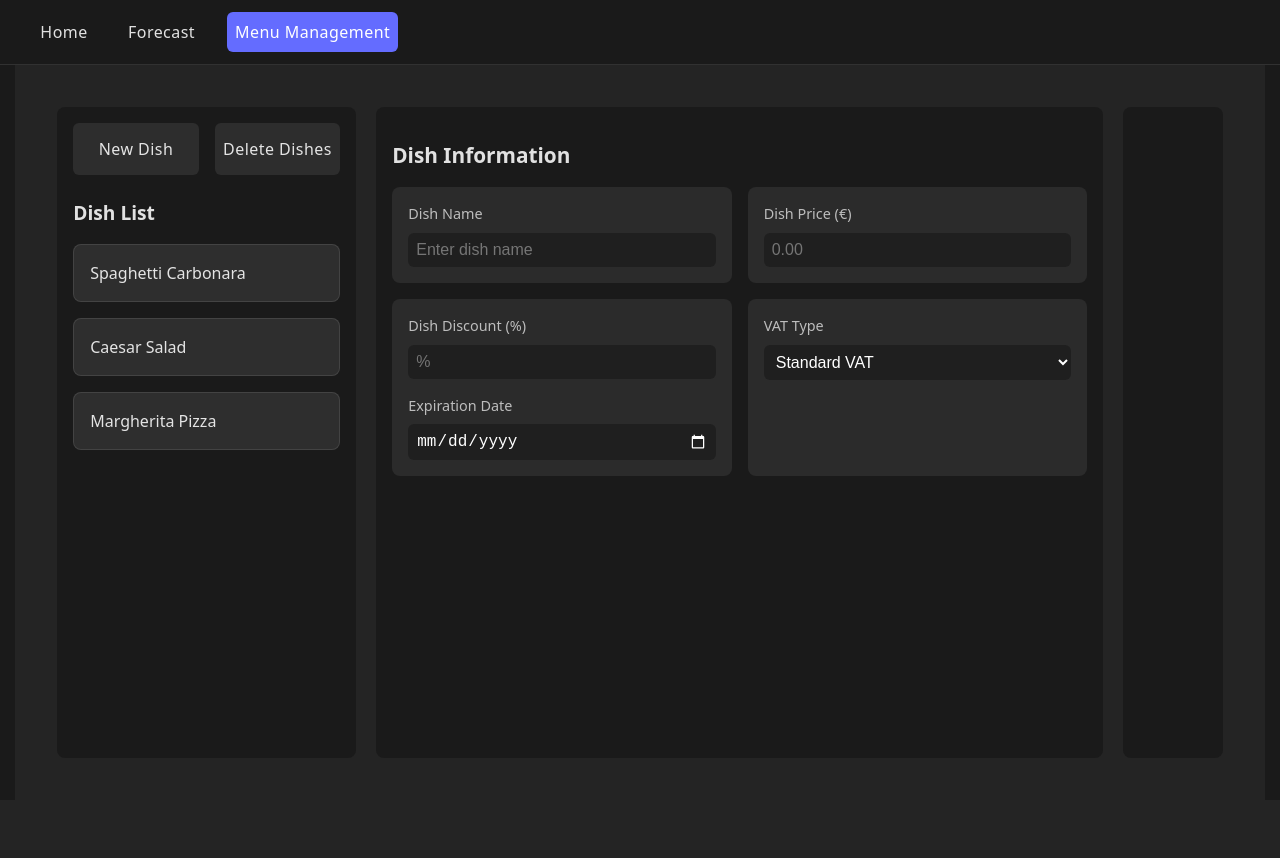
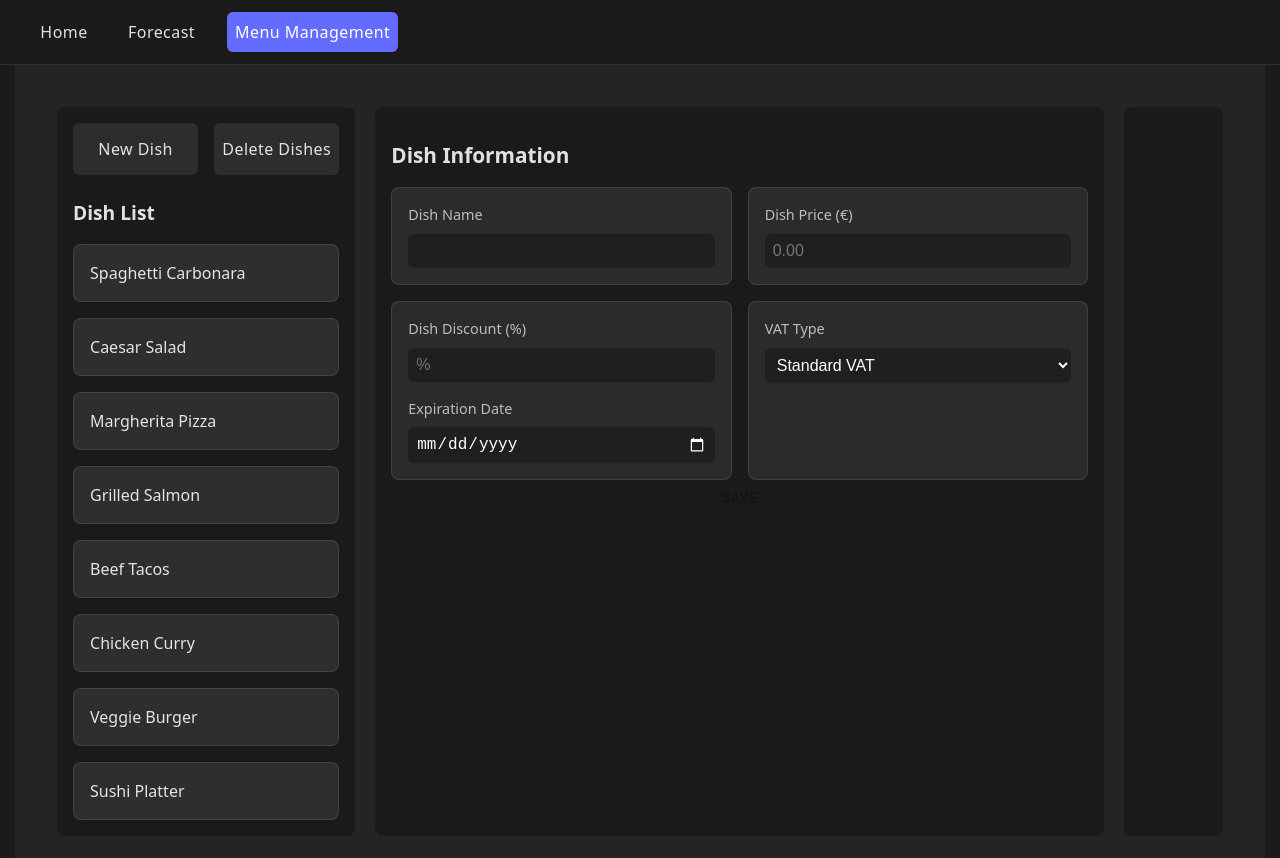
Before and after one commit to KarolisPetrovskis/Nightmare, a React (Vite) app in the folder frontend/: page /menu-management in a window 1280 px wide. Shown: the top 858 px of the page. Before the commit the page ends 800 px from the top, so only its background shows below. Built offline with nearby package versions, Linux system fonts and the light colour scheme; no server answers.

Commit message:
more changes to menu manag.

```diff
--- a/frontend/src/pages/MenuManagement.css
+++ b/frontend/src/pages/MenuManagement.css
@@ -15,12 +15,19 @@
   border-radius: 8px;
   display: flex;
   flex-direction: column;
+  overflow: hidden;
 }
-
-
 
 .info-container {
   flex-grow: 5;
+  background-color: #1a1a1a;
+  margin: 10px;
+  padding: 16px;
+  border-radius: 8px;
+}
+
+.option-container {
+  flex-grow: 2;
   background-color: #1a1a1a;
   margin: 10px;
   padding: 16px;
@@ -34,60 +41,55 @@
   font-weight: 600;
 }
 
+.dish-actions {
+  display: flex;
+  gap: 1rem;
+  margin-bottom: 1.5rem;
+  width: 100%;
+}
+
+.dish-list {
+  display: flex;
+  flex-direction: column;
+  gap: 1rem;
+}
+
 .dish-card {
   position: relative;
-  padding: 12px 16px;
-  border: 1px solid #ddd;
-  border-radius: 10px;
-  background: white;
-  transition: background 0.2s;
+  background-color: #2e2e2e;
+  border: 1px solid rgba(255, 255, 255, 0.1);
+  border-radius: 8px;
+  padding: 1rem;
+  font-weight: 500;
+  cursor: pointer;
+  transition: background-color 0.2s, border-color 0.2s;
 }
 
-/* X icon overlay */
+.dish-card:hover {
+  background-color: #3b3b3b;
+  border-color: #646cff;
+}
+
+.dish-card.selected {
+  border-color: #646cff;
+  background-color: #3b3b3b;
+}
+
 .delete-x {
   position: absolute;
   right: 10px;
   top: 50%;
   transform: translateY(-50%);
-
   cursor: pointer;
   font-size: 18px;
   color: #ff5b5b;
-
   border-radius: 50%;
   padding: 2px 6px;
-
-  pointer-events: auto; /* important */
+  pointer-events: auto;
 }
 
-/* hover effect */
 .delete-x:hover {
   color: white;
-}
-
-
-/* Highlight Delete button ON */
-.delete-dish.active {
-  background-color: #b33e3e !important;
-  color: #fff !important;
-}
-
-.option-container {
-  flex-grow: 2;
-  background-color: #1a1a1a;
-  margin: 10px;
-  padding: 16px;
-  border-radius: 8px;
-}
-
-
-
-
-.dish-actions {
-  display: flex;
-  gap: 1rem;
-  margin-bottom: 1.5rem;
-  width: 100%;
 }
 
 .dish-action-button {
@@ -106,6 +108,7 @@
 .new-dish {
   background-color: #2d2d2d !important;
 }
+
 .new-dish:hover {
   background-color: #3e44b3 !important;
   color: #fff !important;
@@ -114,42 +117,42 @@
 .delete-dish {
   background-color: #2d2d2d !important;
 }
+
 .delete-dish:hover {
   background-color: #b33e3e !important;
   color: #fff !important;
 }
 
-.dish-list {
-  display: flex;
-  flex-direction: column;
-  gap: 1rem;
-  overflow-y: auto;
+.delete-dish.active {
+  background-color: #b33e3e !important;
+  color: #fff !important;
 }
 
-.dish-card {
-  background-color: #2e2e2e;
-  border: 1px solid rgba(255, 255, 255, 0.1);
+.save-button {
+  width: 100%;
+  padding: 14px;
   border-radius: 8px;
-  padding: 1rem;
-  font-weight: 500;
-  cursor: pointer;
-  transition: background-color 0.2s, border-color 0.2s;
+  font-size: 1.1rem;
+  font-weight: 600;
+  background-color: #3a3a3a;
+  color: #777;
+  cursor: not-allowed;
+  transition: background 0.2s, color 0.2s;
 }
 
-.dish-card:hover {
-  background-color: #3b3b3b;
-  border-color: #646cff;
+.save-button.active {
+  background-color: #3e44b3;
+  color: white;
+  cursor: pointer;
+  margin-top: 16px;
 }
 
-
-/* Title inside info-container */
 .section-title {
   font-size: 1.3rem;
   margin-bottom: 1rem;
   font-weight: 600;
 }
 
-/* 2×2 grid layout for the boxes */
 .info-grid {
   display: grid;
   grid-template-columns: repeat(2, 1fr);
@@ -157,24 +160,25 @@
   margin-top: 10px;
 }
 
-/* The 4 boxes */
 .info-box {
+  border: 1px solid rgba(255, 255, 255, 0.1);
   background-color: #2b2b2b;
   padding: 16px;
   border-radius: 8px;
   display: flex;
   flex-direction: column;
   gap: 8px;
-
 }
 
-/* Labels */
 .info-box label {
   font-size: 0.9rem;
   color: #bdbdbd;
 }
 
-/* Inputs + select */
+.small-label {
+  margin-top: 8px;
+}
+
 .info-box input,
 .info-box select {
   padding: 8px;
@@ -185,6 +189,21 @@
   font-size: 1rem;
 }
 
-.small-label {
-  margin-top: 8px;
+.info-box input:focus,
+.info-box select:focus {
+  outline: none;
+  background-color: #262626;
 }
+
+.info-box:focus-within {
+  border: 1px solid #646cff;
+  background-color: #333333;
+  transition: border-color 0.2s, background-color 0.2s;
+}
+
+
+@media (max-width: 1200px) {
+  .info-grid {
+    grid-template-columns: 1fr;
+  }
+}
--- a/frontend/src/pages/MenuManagement.tsx
+++ b/frontend/src/pages/MenuManagement.tsx
@@ -1,26 +1,99 @@
 import './MenuManagement.css';
 import Button from '@mui/material/Button';
-import { useState } from "react";
+import { useState, useEffect } from "react";
+
+type Dish = {
+  id: number;
+  name: string;
+  price: number;
+  discount: number;
+  vat: string;
+};
 
 export default function MenuManagement() {
   const [deleteMode, setDeleteMode] = useState(false);
+  const [selectedDish, setSelectedDish] = useState<Dish | null>(null);
+  const [editableDish, setEditableDish] = useState<Dish | null>(null);
+  const [isDirty, setIsDirty] = useState(false);
+
 
   const toggleDeleteMode = () => {
     setDeleteMode((prev) => !prev);
   };
 
-  const dishes = [
-    { id: 1, name: 'Spaghetti Carbonara' },
-    { id: 2, name: 'Caesar Salad' },
-    { id: 3, name: 'Margherita Pizza' },
+const handleNewDish = () => {
+  const emptyDish: Dish = {
+    id: -1,
+    name: "",
+    price: 0,
+    discount: 0,
+    vat: "standard"
+  };
+
+  setSelectedDish(emptyDish);
+  setEditableDish(emptyDish);
+  setIsDirty(false);
+};
+
+
+
+
+  const dishes: Dish[] = [
+    { id: 1, name: 'Spaghetti Carbonara', price: 12.50, discount: 0, vat: 'standard' },
+    { id: 2, name: 'Caesar Salad', price: 8.90, discount: 10, vat: 'reduced' },
+    { id: 3, name: 'Margherita Pizza', price: 10.00, discount: 0, vat: 'standard' },
+    { id: 4, name: 'Grilled Salmon', price: 18.50, discount: 5, vat: 'standard' },
+    { id: 5, name: 'Beef Tacos', price: 9.40, discount: 0, vat: 'standard' },
+    { id: 6, name: 'Chicken Curry', price: 13.20, discount: 15, vat: 'reduced' },
+    { id: 7, name: 'Veggie Burger', price: 11.00, discount: 0, vat: 'reduced' },
+    { id: 8, name: 'Sushi Platter', price: 22.00, discount: 5, vat: 'standard' },
+    // { id: 9, name: 'French Fries', price: 4.50, discount: 0, vat: 'reduced' },
+    // { id: 10, name: 'Chocolate Cake', price: 6.00, discount: 0, vat: 'standard' },
   ];
+
+useEffect(() => {
+  if (!editableDish || !selectedDish) return;
+
+  const isChanged =
+    editableDish.name !== selectedDish.name ||
+    editableDish.price !== selectedDish.price ||
+    editableDish.discount !== selectedDish.discount ||
+    editableDish.vat !== selectedDish.vat;
+
+  setIsDirty(isChanged);
+}, [editableDish, selectedDish]);
+
+
+
+
+  const handleDishClick = (dish: Dish) => {
+    if (!deleteMode) {
+      setSelectedDish(dish);
+      setEditableDish({ ...dish });   // copy for editing
+      setIsDirty(false);
+    }
+  };
+
+
+  const updateField = (key: keyof Dish, value: string | number) => {
+    setEditableDish(prev => prev ? { ...prev, [key]: value } : prev);
+
+    if (selectedDish && editableDish) {
+      const changed = value !== (selectedDish as any)[key];
+      if (changed) setIsDirty(true);
+    }
+  };
+
 
   return (
     <div className="menu-management">
+
+      {/* DISH LIST */}
       <div className="dish-list-container">
-
         <div className="dish-actions">
-          <Button className="dish-action-button new-dish">New Dish</Button>
+          <Button className="dish-action-button new-dish" onClick={handleNewDish}>
+  New Dish
+</Button>
 
           <Button
             className={`dish-action-button delete-dish ${deleteMode ? 'active' : ''}`}
@@ -34,51 +107,79 @@ export default function MenuManagement() {
 
         <div className="dish-list">
           {dishes.map((dish) => (
-            <div key={dish.id} className="dish-card">
+            <div
+              key={dish.id}
+              className={`dish-card ${selectedDish?.id === dish.id ? "selected" : ""}`}
+              onClick={() => handleDishClick(dish)}
+            >
               {dish.name}
               {deleteMode && <span className="delete-x">✖</span>}
             </div>
           ))}
         </div>
-
       </div>
 
-      {/* --- INFO CONTAINER --- */}
+      {/* INFO Container */}
       <div className="info-container">
         <h2 className="section-title">Dish Information</h2>
 
         <div className="info-grid">
           <div className="info-box">
             <label>Dish Name</label>
-            <input type="text" placeholder="Enter dish name" />
+            <input
+              type="text"
+              value={editableDish?.name || ""}
+              onChange={(e) => updateField("name", e.target.value)}
+            />
+
           </div>
 
           <div className="info-box">
             <label>Dish Price (€)</label>
-            <input type="number" placeholder="0.00" />
+            <input
+              type="number"
+              placeholder="0.00"
+              value={editableDish?.price ?? ""}
+              onChange={(e) => updateField("price", parseFloat(e.target.value))}
+            />
           </div>
 
           <div className="info-box">
             <label>Dish Discount (%)</label>
-            <input type="number" placeholder="%" />
+            <input
+              type="number"
+              placeholder="%"
+              value={editableDish?.discount ?? ""}
+              onChange={(e) => updateField("discount", parseFloat(e.target.value))}
+            />
+
             <label className="small-label">Expiration Date</label>
             <input type="date" />
           </div>
 
           <div className="info-box">
             <label>VAT Type</label>
-            <select>
+            <select
+              value={editableDish?.vat || "standard"}
+              onChange={(e) => updateField("vat", e.target.value)}
+            >
               <option value="standard">Standard VAT</option>
               <option value="reduced">Reduced VAT</option>
               <option value="none">No VAT</option>
             </select>
           </div>
         </div>
+
+        <Button
+          className={`save-button ${isDirty ? "active" : ""}`}
+          disabled={!isDirty}
+        >
+          Save
+        </Button>
+
       </div>
 
-      {/* --- OPTION CONTAINER --- */}
       <div className="option-container"></div>
-
     </div>
   );
 }
```
